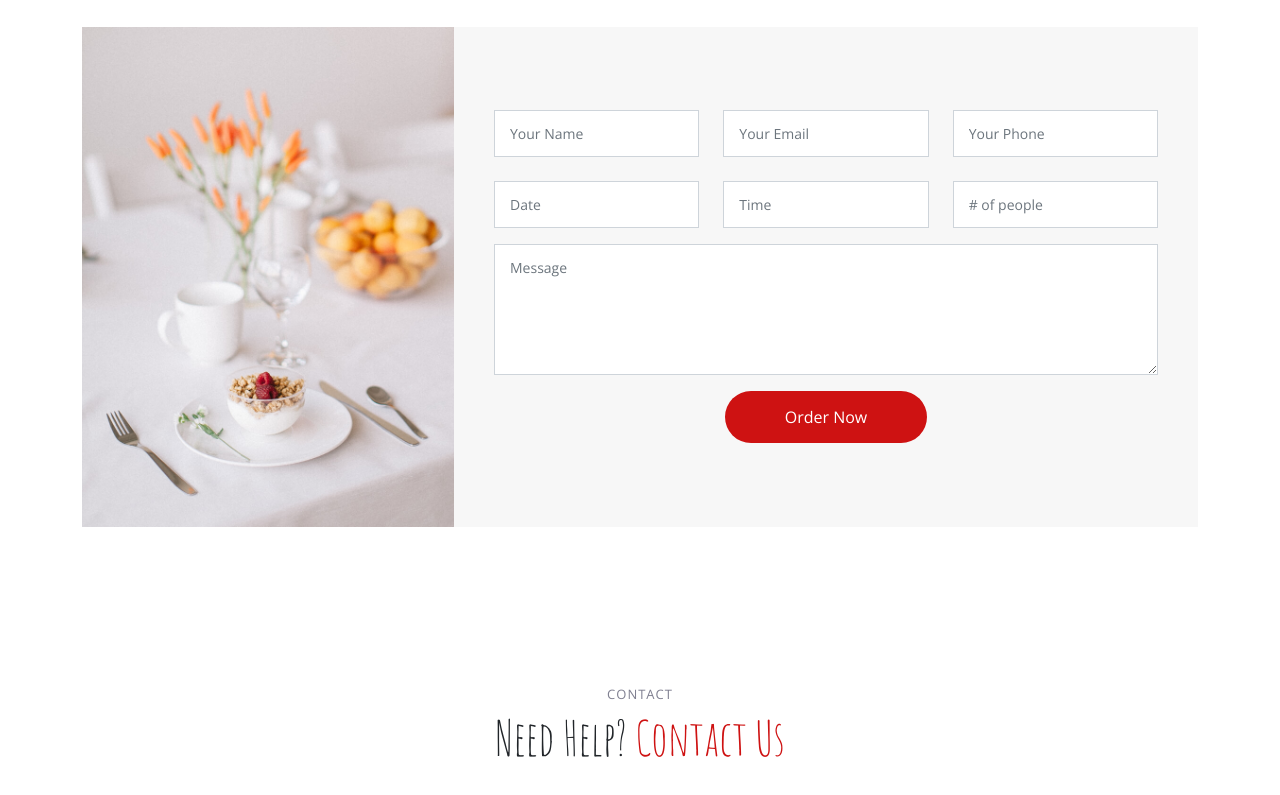
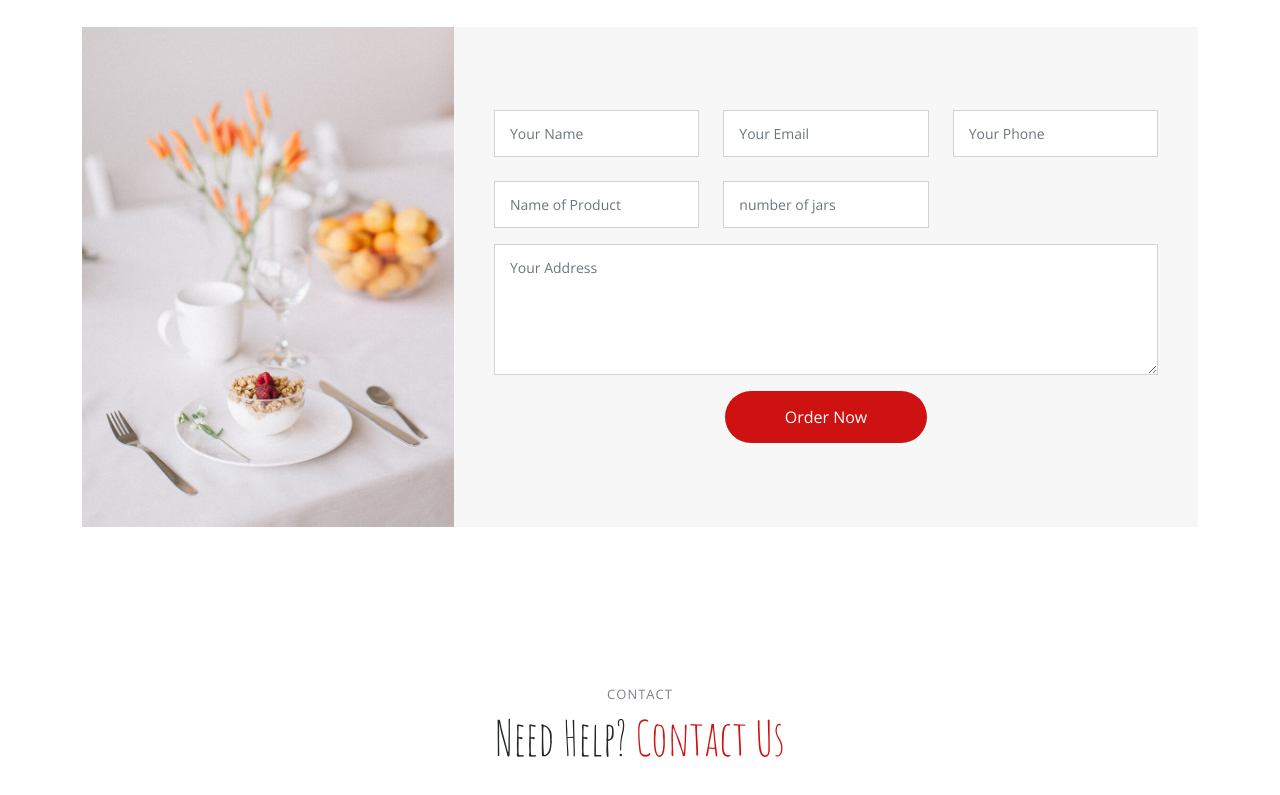
Before and after one commit to SaSo-BJ/MPIT_Project, a plain HTML site: page index.html in a window 1280 px wide. Shown: the part 4095-4890 px from the top of the page. Drawn offline with nearby package versions, Linux system fonts and the light colour scheme.

Commit message:
Update index.html

```diff
--- a/index.html
+++ b/index.html
@@ -619,20 +619,20 @@
                   <div class="validate"></div>
                 </div>
                 <div class="col-lg-4 col-md-6">
-                  <input type="text" name="date" class="form-control" id="date" placeholder="Date" data-rule="minlen:4" data-msg="Please enter at least 4 chars">
+                  <input type="text" name="date" class="form-control" id="date" placeholder="Name of Product" data-rule="minlen:4" data-msg="Please enter at least 4 chars">
                   <div class="validate"></div>
                 </div>
-                <div class="col-lg-4 col-md-6">
+              <!--  <div class="col-lg-4 col-md-6">
                   <input type="text" class="form-control" name="time" id="time" placeholder="Time" data-rule="minlen:4" data-msg="Please enter at least 4 chars">
                   <div class="validate"></div>
-                </div>
+                </div> -->
                 <div class="col-lg-4 col-md-6">
-                  <input type="number" class="form-control" name="people" id="people" placeholder="# of people" data-rule="minlen:1" data-msg="Please enter at least 1 chars">
+                  <input type="number" class="form-control" name="people" id="people" placeholder="number of jars" data-rule="minlen:1" data-msg="Please enter at least 1 chars">
                   <div class="validate"></div>
                 </div>
               </div>
               <div class="form-group mt-3">
-                <textarea class="form-control" name="message" rows="5" placeholder="Message"></textarea>
+                <textarea class="form-control" name="message" rows="5" placeholder="Your Address"></textarea>
                 <div class="validate"></div>
               </div>
               <div class="mb-3">
```
